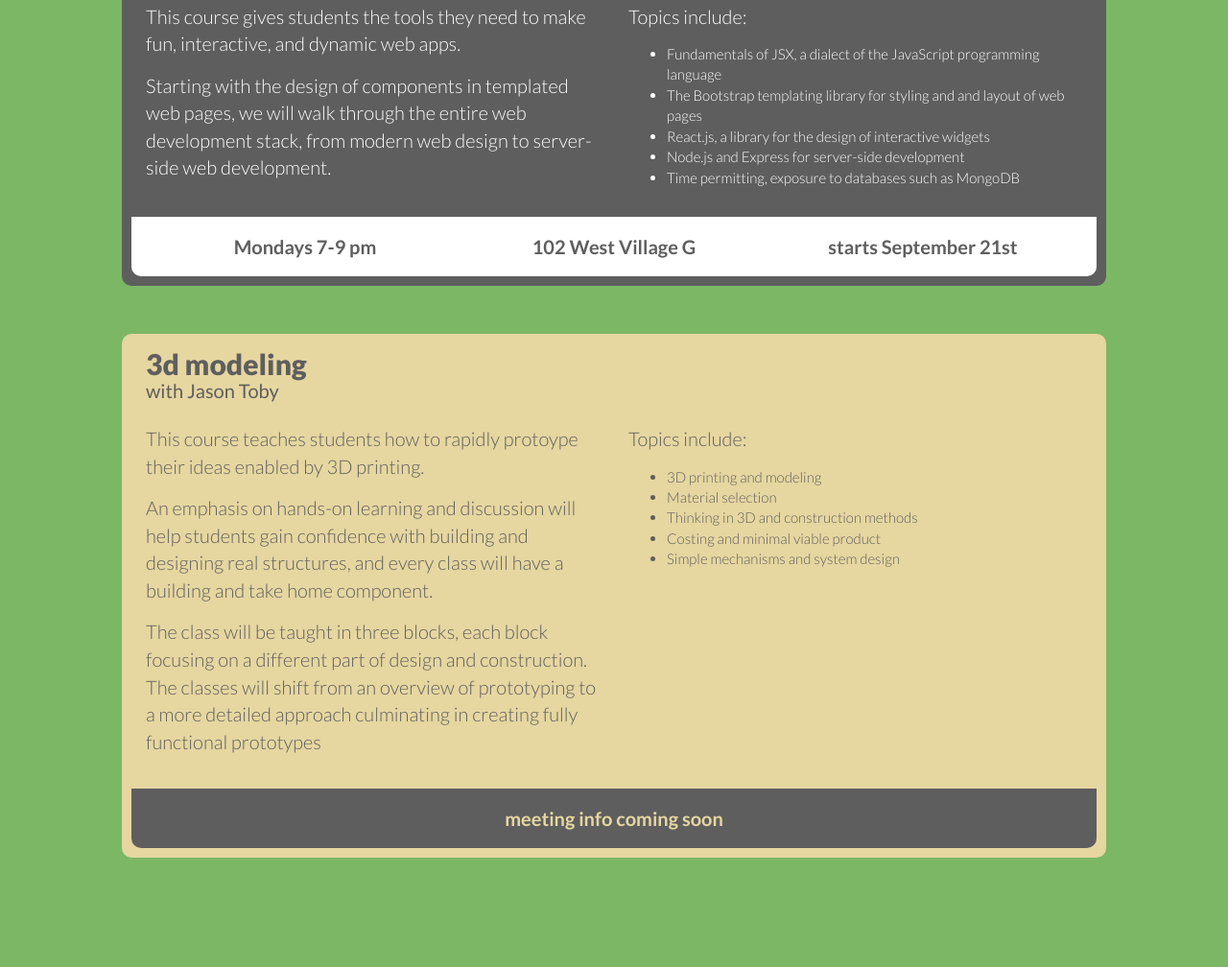
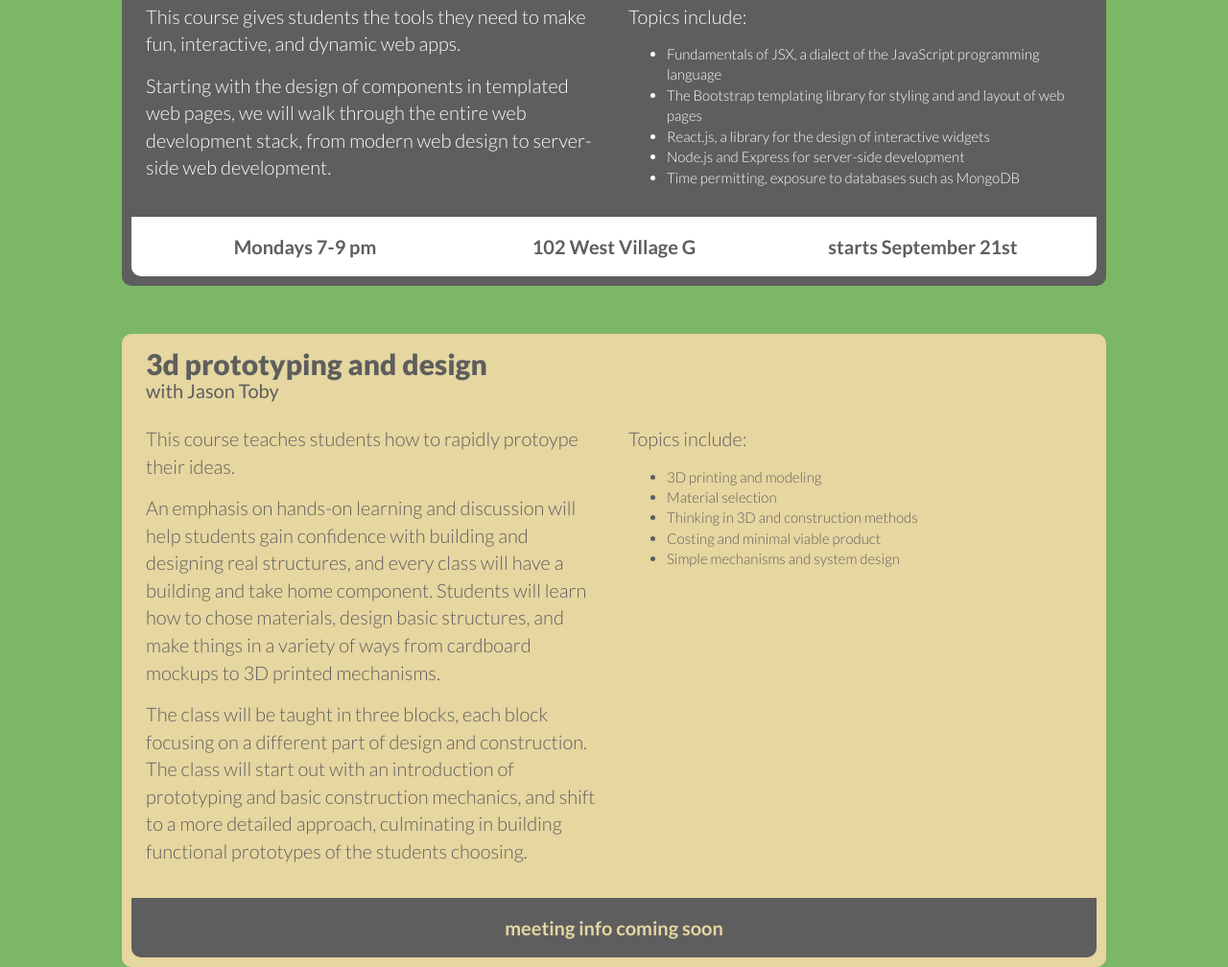
Before and after one commit to nuio/nuio.github.io, a plain HTML site: page courses/index.html in a window 1280 px wide. Shown: the part 377-1385 px from the top of the page at 96% size. Before the commit the page ends 1271 px from the top, so only its background shows below. Drawn offline with nearby package versions, Linux system fonts and the light colour scheme.

Commit message:
Update 3d course description

```diff
--- a/courses/index.html
+++ b/courses/index.html
@@ -99,19 +99,22 @@
       </div>
       <div class='course course-tan'>
         <div class='course-header'>
-          <h2>3d modeling</h2>
+          <h2>3d prototyping and design</h2>
           <h3>with Jason Toby</h3>
         </div>
         <div class='course-content row'>
           <div class='col-md-6'>
-            <p>This course teaches students how to rapidly protoype their ideas enabled by 3D printing.</p>
+            <p>This course teaches students how to rapidly protoype their ideas.</p>
             <p>
               An emphasis on hands-on learning and discussion will help students gain confidence with building
               and designing real structures, and every class will have a building and take home component.
+              Students will learn how to chose materials, design basic structures, and make things in a variety of ways
+              from cardboard mockups to 3D printed mechanisms.
             </p>
             <p>
               The class will be taught in three blocks, each block focusing on a different part of design and construction.
-              The classes will shift from an overview of prototyping to a more detailed approach culminating in creating fully functional prototypes
+              The class will start out with an introduction of prototyping and basic construction mechanics, and shift to
+              a more detailed approach, culminating in building functional prototypes of the students choosing.
             </p>
           </div>
           <div class='col-md-6'>
```
